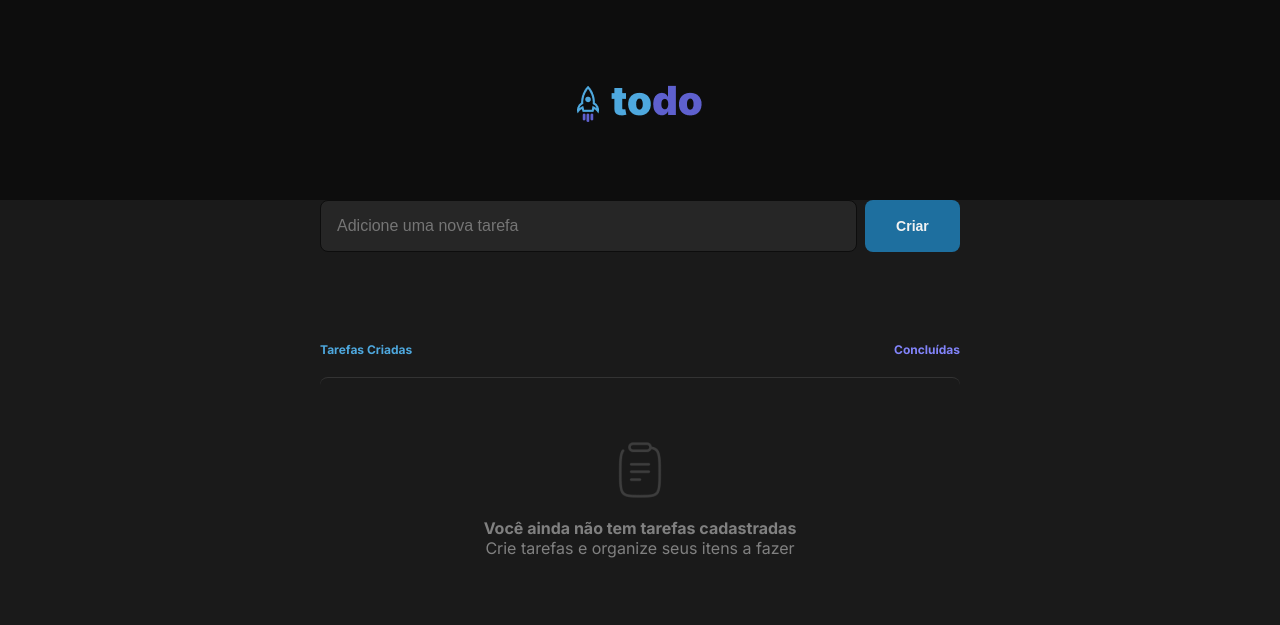
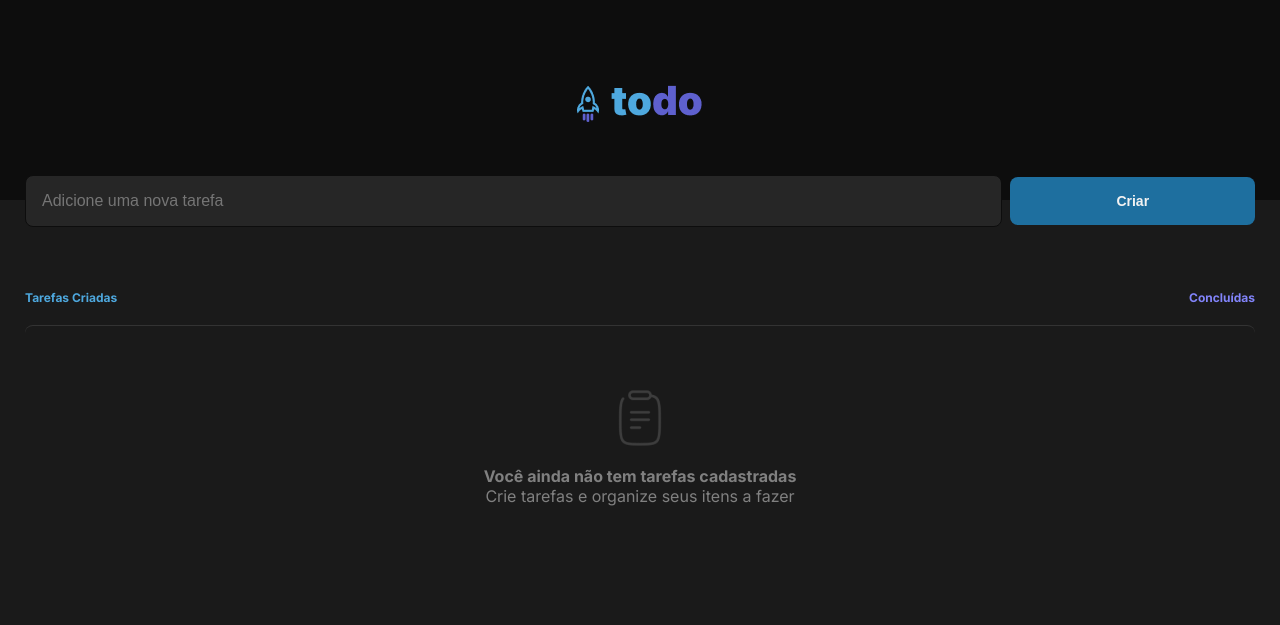
Before and after one commit to cardosojse/To-do-list, a plain HTML site: page index.html in a window 1280 px wide. Drawn offline with Linux system fonts and the light colour scheme.

Commit message:
modified

```diff
--- a/styles.css
+++ b/styles.css
@@ -1,7 +1,7 @@
 @import url('https://fonts.googleapis.com/css2?family=Inter:wght@400;700&display=swap');
 
 *{
-    margin: 0;
+    margin: 0rem;
     padding: 0;
     box-sizing: border-box;
 }
@@ -22,7 +22,9 @@
     --clr-danger: #e25858;
 }
 body{
+    width: 100vw;
     height: 100vh;
+    overflow: hidden;
     font-family: 'Inter', sans-serif;
     background-color: var(--clr-gray-600);
 }
@@ -30,25 +32,28 @@ header{
     background-color: var(--clr-gray-700);
     width: 100vw;
     height: 200px;
+    display: flex;
+    align-items: center;
+    justify-content: center;
     position: relative;
 }
-.todo-logo{
-    position: absolute;
-    top: 50%;
-    left: 50%;
-    transform: translate(-50%, -50%);
-}
 main{
-    max-width: 640px;
+    width: calc(100% - 50px);
     margin: auto;
 }
 .input-container{
+    position: absolute;
+    top: 175px;
+    left: 50%;
+    transform: translateX(-50%);
     display: flex;
     justify-content: space-between;
+    align-items: center;
     gap: 8px;
+    width: calc(100% - 50px);
 }
 .input-text{
-    width: 85%;
+    width: 80%;
     font-size: 16px;
     border: 1px solid var(--clr-gray-700);
     background-color: var(--clr-gray-500);
@@ -59,7 +64,7 @@ main{
     border: 1px solid var(--clr-dark-purple);
 }
 .input-submit{
-    width: 15%;
+    width: 20%;
     font-size: 14px;
     border: none;
     background-color: var(--clr-dark-blue);
@@ -94,6 +99,7 @@ main{
     border-radius: 8px;
     padding: 64px 24px;
     color: var(--clr-gray-300);
+    text-align: center;
 }
 .task-data span:nth-child(2){
     margin-top: 20px;
```
